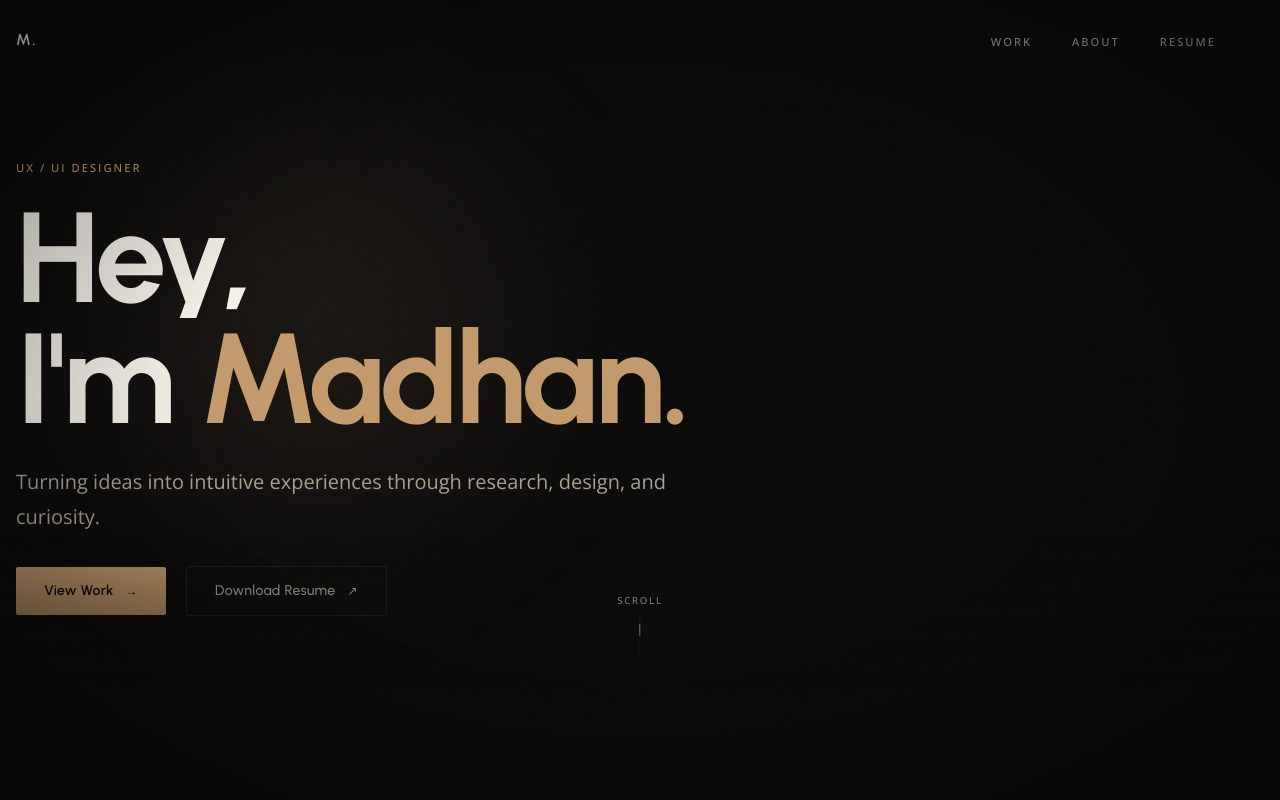
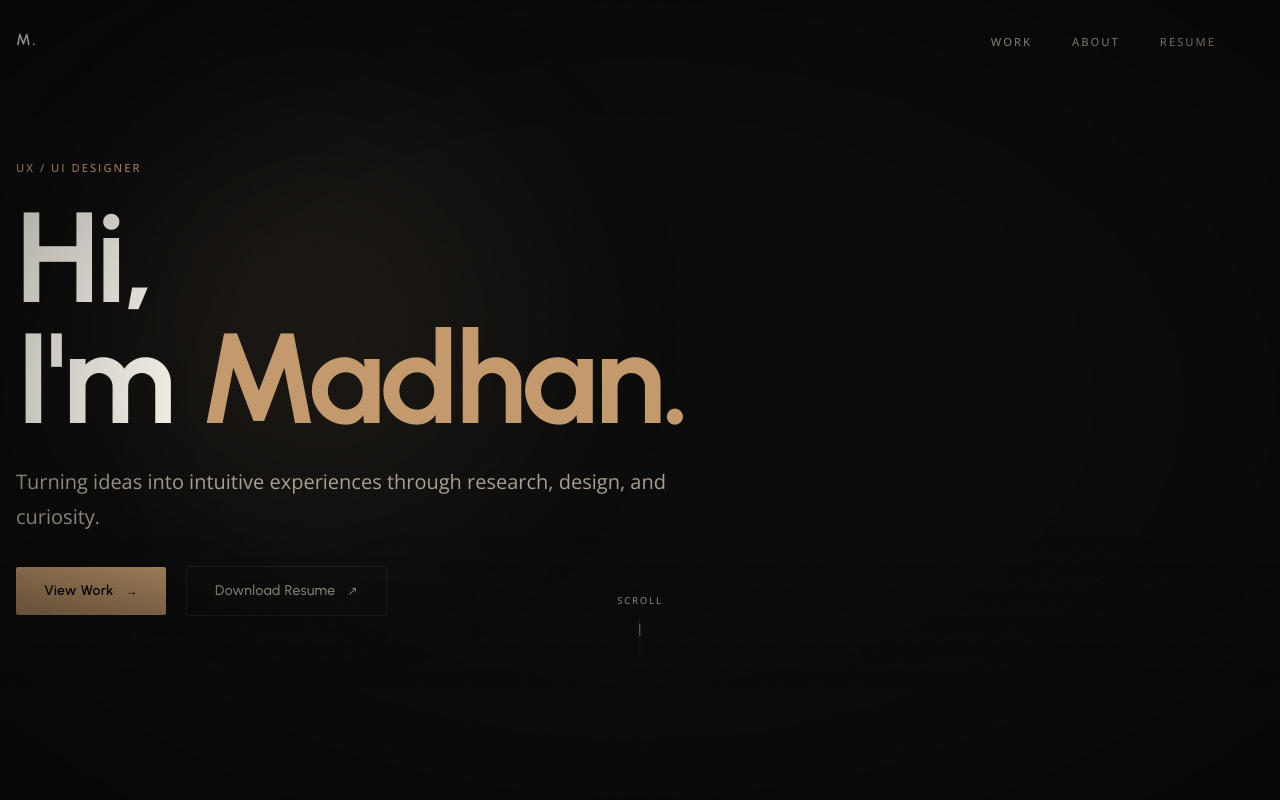
Before and after one commit to Madhanb27/madhan-portfolio, a Next.js app: page / in a window 1280 px wide. Shown: the top 800 px of the page. Built offline with nearby package versions, Linux system fonts and the light colour scheme.

Commit message:
Update hero greeting

```diff
--- a/src/components/sections/Hero.tsx
+++ b/src/components/sections/Hero.tsx
@@ -127,7 +127,7 @@ export default function Hero() {
             className="text-display-xl text-text-primary font-heading font-bold mb-5 md:mb-6"
             style={{ lineHeight: "0.95" }}
           >
-            <span className="headline-line block overflow-hidden opacity-0">Hey,</span>
+            <span className="headline-line block overflow-hidden opacity-0">Hi,</span>
             <span className="headline-line block overflow-hidden opacity-0">
               I&apos;m <span className="color-accent">Madhan.</span>
             </span>
```
